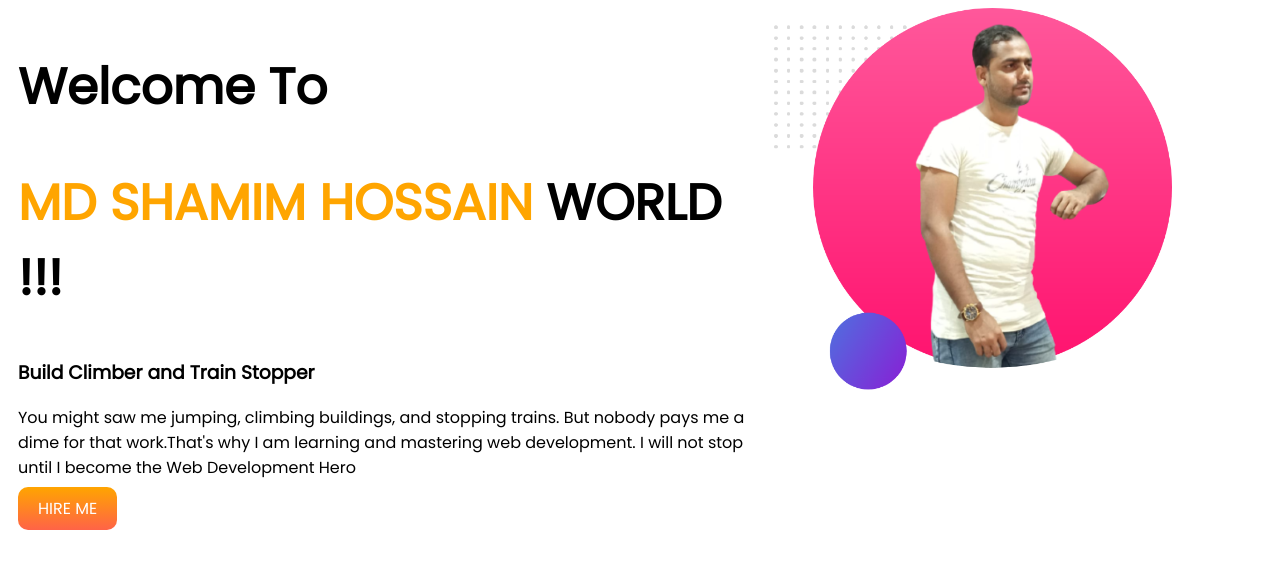
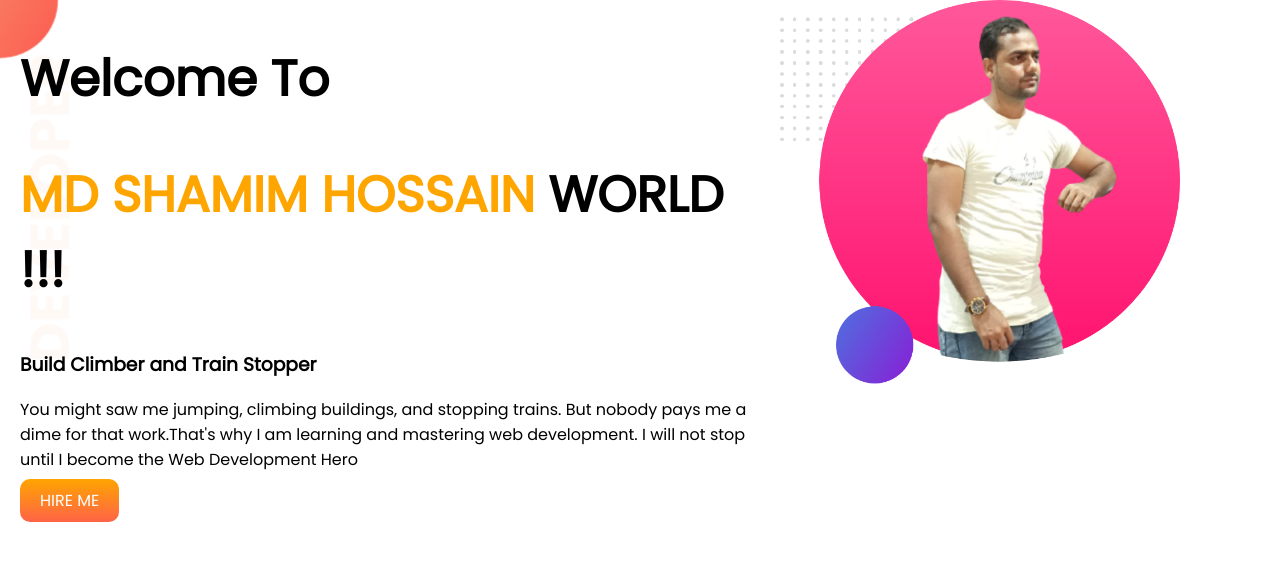
Before and after one commit to sl243/developer-portfolio, a plain HTML site: page index.html in a window 1280 px wide. Drawn offline with Linux system fonts and the light colour scheme.

Commit message:
section 1 completed

```diff
--- a/index.html
+++ b/index.html
@@ -13,7 +13,7 @@
 </head>
 
 <body>
-    <section>
+    <section class="top-bannar">
         <div class="half-width1">
             <h1>Welcome To</h1>
             <h1><span class="orange-color">MD SHAMIM HOSSAIN</span> WORLD !!!</h1>
--- a/style.css
+++ b/style.css
@@ -1,5 +1,6 @@
 body {
     font-family: 'Poppins', sans-serif;
+    margin: 0;
 }
 
 h1 {
@@ -17,7 +18,7 @@ section {
 
 .half-width1 {
     width: 60%;
-    padding-left: 10px;
+    padding-left: 20px;
 }
 
 .half-width2 {
@@ -35,5 +36,9 @@ section {
     background-image: linear-gradient(orange, tomato);
     color: white;
     border-radius: 10px;
+}
 
+.top-bannar {
+    background-image: url(images/top-banner.png);
+    background-repeat: no-repeat;
 }
```
